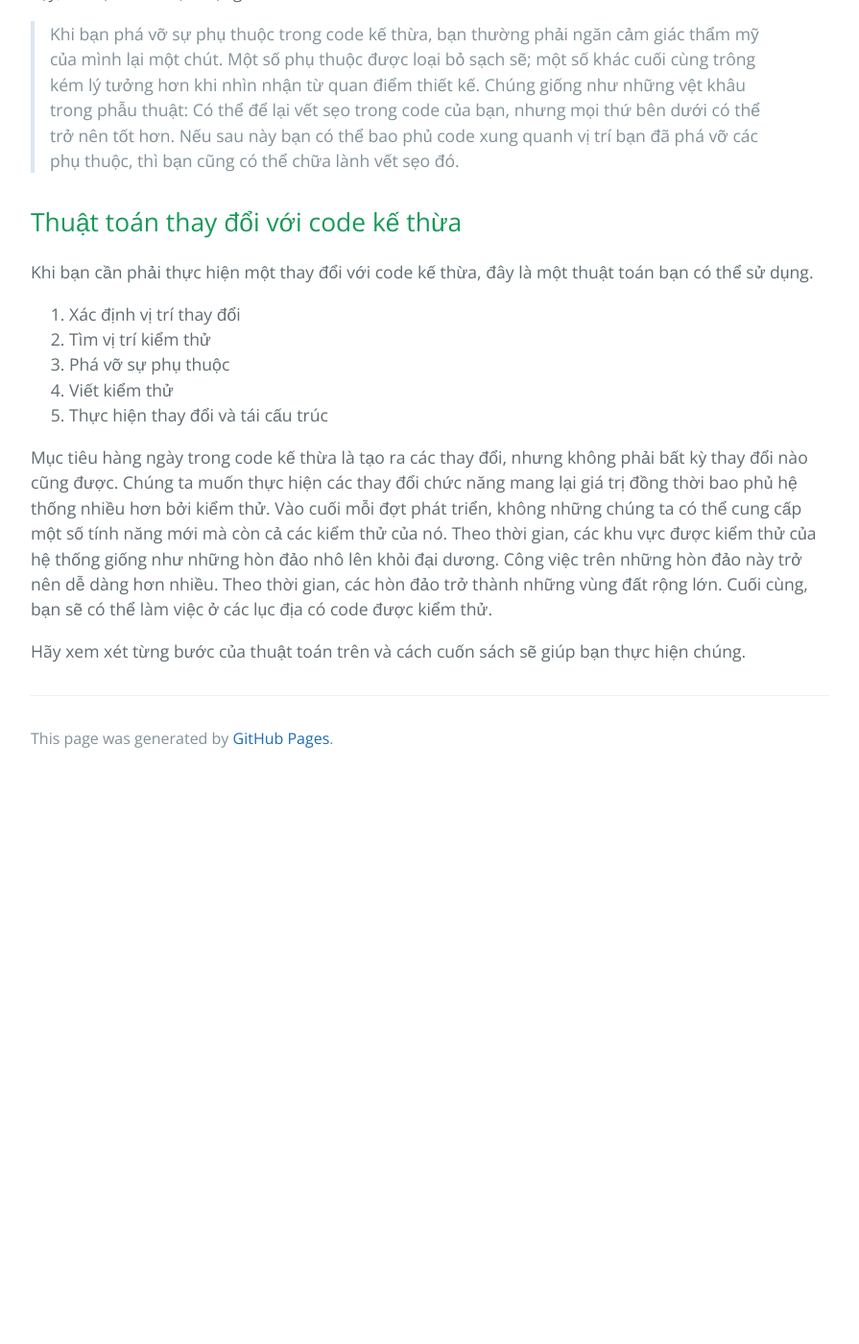
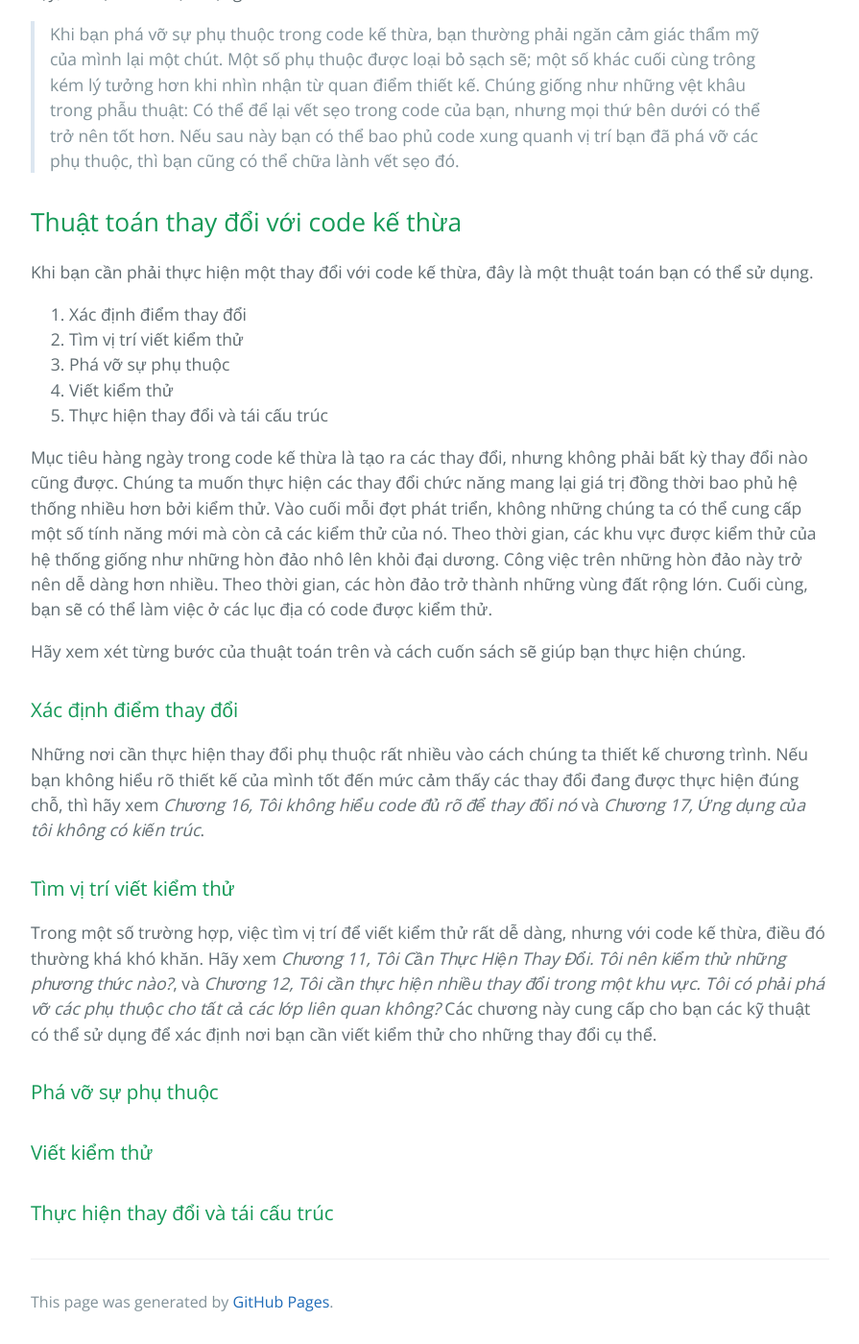
Before and after one commit to HaiBV/haibv.github.io, a Jekyll site: the page built from working-effectively-with-legacy-code/chapter-2-working-with-feedback.md, in a window 1280 px wide and 1400 px high, scrolled down 8686 px. Shown: the whole window at 96% size, without its empty margins (192-1087 px from the left). Built offline with Jekyll 4.4.1, drawn with Linux system fonts in a browser that asks for light colours; our own code applies the rules of GitHub Pages for plain Markdown files; before the commit the page ends 9499 px from its top, so only the background shows below that.

Commit message:
Book - Working Efectively with Legacy Code - P1 - C2

```diff
--- a/working-effectively-with-legacy-code/chapter-2-working-with-feedback.md
+++ b/working-effectively-with-legacy-code/chapter-2-working-with-feedback.md
@@ -125,8 +125,8 @@ Trở nên bảo thủ là điều nên làm khi chúng ta có khả năng gây
 
 Khi bạn cần phải thực hiện một thay đổi với code kế thừa, đây là một thuật toán bạn có thể sử dụng.
 
-1. Xác định vị trí thay đổi
-2. Tìm vị trí kiểm thử
+1. Xác định điểm thay đổi
+2. Tìm vị trí viết kiểm thử
 3. Phá vỡ sự phụ thuộc
 4. Viết kiểm thử
 5. Thực hiện thay đổi và tái cấu trúc
@@ -134,3 +134,17 @@ Khi bạn cần phải thực hiện một thay đổi với code kế thừa,
 Mục tiêu hàng ngày trong code kế thừa là tạo ra các thay đổi, nhưng không phải bất kỳ thay đổi nào cũng được. Chúng ta muốn thực hiện các thay đổi chức năng mang lại giá trị đồng thời bao phủ hệ thống nhiều hơn bởi kiểm thử. Vào cuối mỗi đợt phát triển, không những chúng ta có thể cung cấp một số tính năng mới mà còn cả các kiểm thử của nó. Theo thời gian, các khu vực được kiểm thử của hệ thống giống như những hòn đảo nhô lên khỏi đại dương. Công việc trên những hòn đảo này trở nên dễ dàng hơn nhiều. Theo thời gian, các hòn đảo trở thành những vùng đất rộng lớn. Cuối cùng, bạn sẽ có thể làm việc ở các lục địa có code được kiểm thử.
 
 Hãy xem xét từng bước của thuật toán trên và cách cuốn sách sẽ giúp bạn thực hiện chúng.
+
+### Xác định điểm thay đổi
+
+Những nơi cần thực hiện thay đổi phụ thuộc rất nhiều vào cách chúng ta thiết kế chương trình. Nếu bạn không hiểu rõ thiết kế của mình tốt đến mức cảm thấy các thay đổi đang được thực hiện đúng chỗ, thì hãy xem _Chương 16, Tôi không hiểu code đủ rõ để thay đổi nó_ và _Chương 17, Ứng dụng của tôi không có kiến trúc_.
+
+### Tìm vị trí viết kiểm thử
+
+Trong một số trường hợp, việc tìm vị trí để viết kiểm thử rất dễ dàng, nhưng với code kế thừa, điều đó thường khá khó khăn. Hãy xem _Chương 11, Tôi Cần Thực Hiện Thay Đổi. Tôi nên kiểm thử những phương thức nào?_, và _Chương 12, Tôi cần thực hiện nhiều thay đổi trong một khu vực. Tôi có phải phá vỡ các phụ thuộc cho tất cả các lớp liên quan không?_ Các chương này cung cấp cho bạn các kỹ thuật có thể sử dụng để xác định nơi bạn cần viết kiểm thử cho những thay đổi cụ thể.
+
+### Phá vỡ sự phụ thuộc
+
+
+### Viết kiểm thử
+### Thực hiện thay đổi và tái cấu trúc
```
